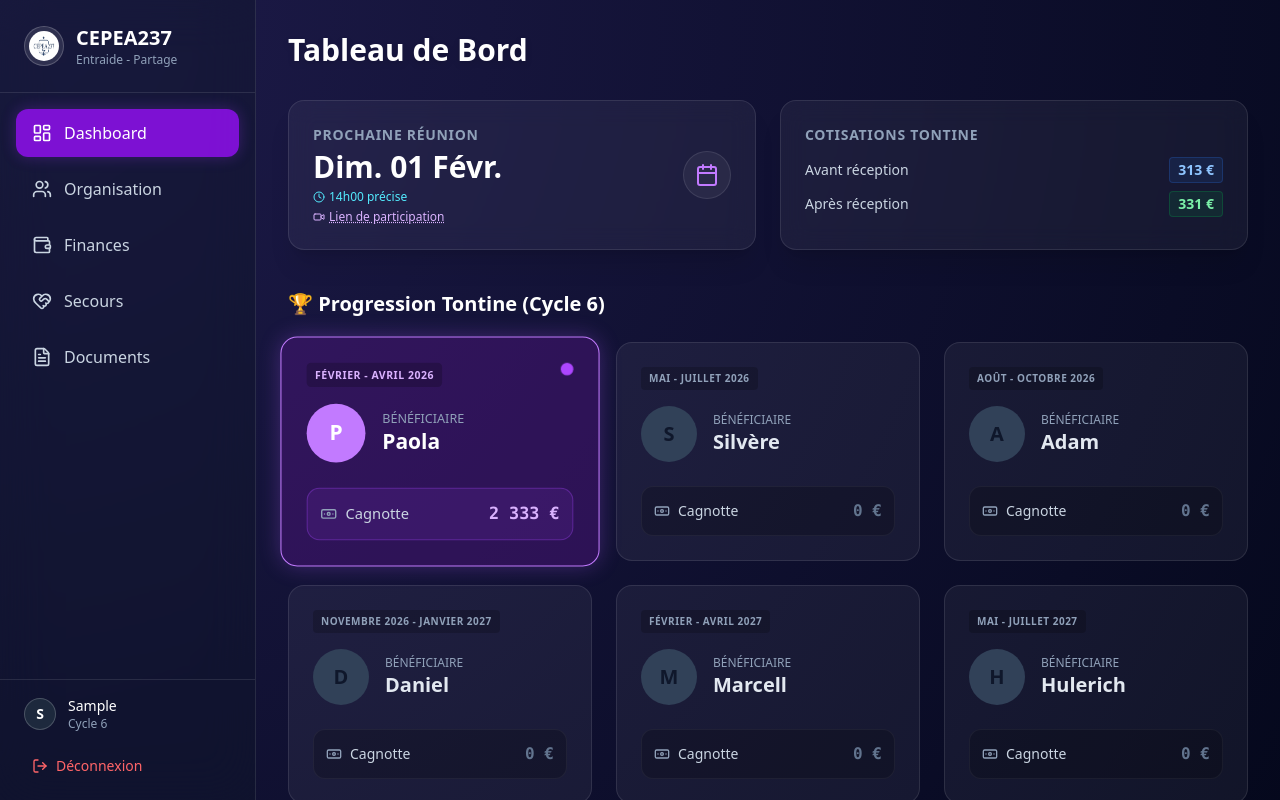
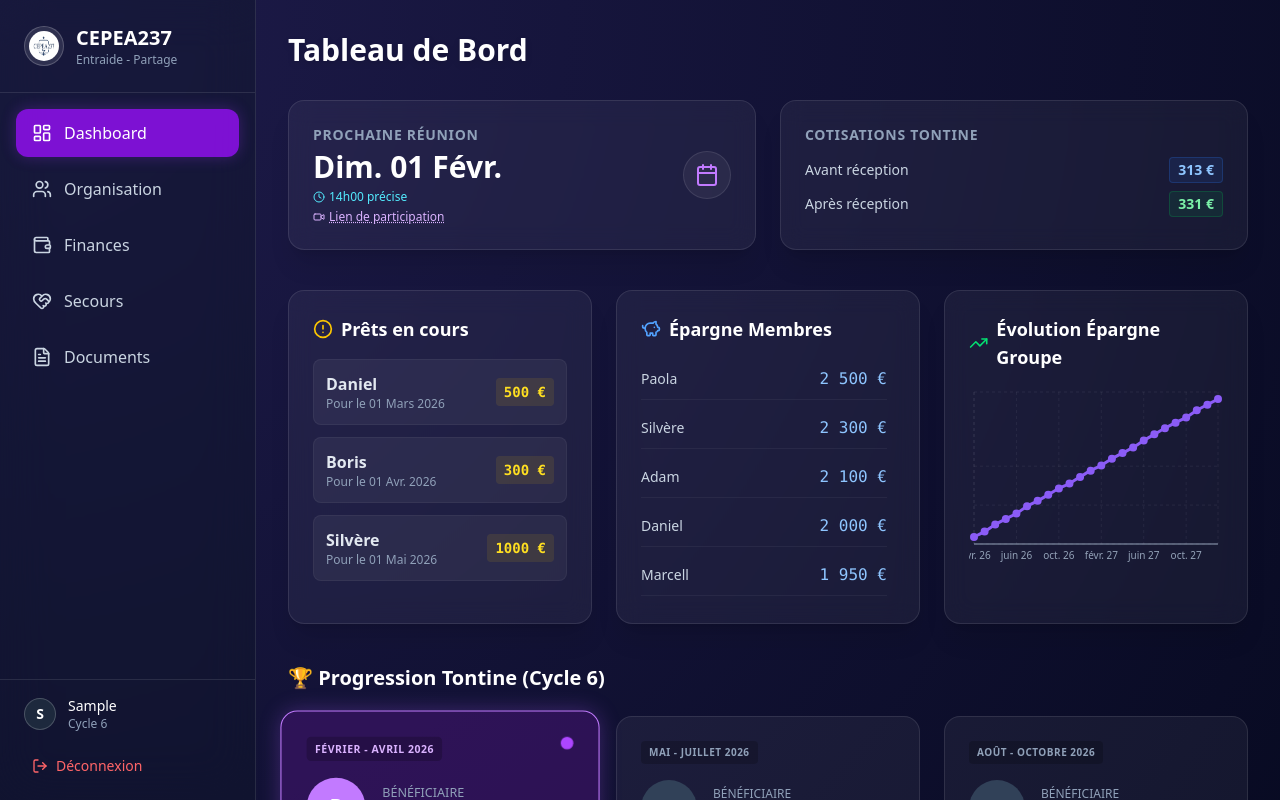
Before and after one commit to nemgp/CEPEA237, a React (Vite) app: page /login in a window 1280 px wide. Both pictures are taken after typing "Sample" into the empty fields and a click on the button "Se connecter". Shown: the top 800 px of the page. Built offline with nearby package versions, Linux system fonts and the light colour scheme.

Commit message:
Add Financial Overview section with loans, savings list, and evolution chart

```diff
--- a/src/pages/Dashboard.tsx
+++ b/src/pages/Dashboard.tsx
@@ -1,8 +1,36 @@
-import { Calendar, CheckCircle, Clock, Banknote, Video } from 'lucide-react';
+import { Calendar, CheckCircle, Clock, Banknote, Video, TrendingUp, AlertCircle, PiggyBank } from 'lucide-react';
+import { LineChart, Line, XAxis, YAxis, CartesianGrid, Tooltip, ResponsiveContainer } from 'recharts';
 
 const MEMBERS = ['Paola', 'Silvère', 'Adam', 'Daniel', 'Marcell', 'Hulerich', 'Yvan', 'Boris'];
 const START_MONTH = 1; // Février (0-indexed)
 const START_YEAR = 2026;
+
+// --- Mock Data ---
+const ACTIVE_LOANS = [
+    { member: 'Daniel', amount: 500, deadline: '01 Mars 2026' },
+    { member: 'Boris', amount: 300, deadline: '01 Avr. 2026' },
+    { member: 'Silvère', amount: 1000, deadline: '01 Mai 2026' },
+];
+
+const MEMBER_SAVINGS = [
+    { member: 'Paola', amount: 2500 },
+    { member: 'Silvère', amount: 2300 },
+    { member: 'Adam', amount: 2100 },
+    { member: 'Daniel', amount: 2000 },
+    { member: 'Marcell', amount: 1950 },
+    { member: 'Hulerich', amount: 1800 },
+    { member: 'Yvan', amount: 1700 },
+    { member: 'Boris', amount: 1500 },
+];
+
+// Génération de données pour la courbe (Période Tontine = 24 mois)
+const SAVINGS_EVOLUTION = Array.from({ length: 24 }, (_, i) => {
+    const date = new Date(START_YEAR, START_MONTH + i, 1);
+    const monthStr = date.toLocaleDateString('fr-FR', { month: 'short', year: '2-digit' });
+    // Simulation simple d'une croissance
+    const total = 12000 + (i * 850) + (Math.random() * 200);
+    return { name: monthStr, montant: Math.round(total) };
+});
 
 // --- Utilitaires Dates ---
 function getFirstSunday(year: number, month: number) {
@@ -119,6 +147,84 @@ export default function Dashboard() {
                 </div>
             </div>
 
+            {/* Nouvelle Section: Gestion Financière (Prêts & Épargne) */}
+            <div className="grid grid-cols-1 lg:grid-cols-3 gap-6 mb-10">
+                {/* Liste des Prêts en cours */}
+                <div className="glass-card lg:col-span-1">
+                    <h2 className="text-lg font-bold mb-4 text-white flex items-center gap-2">
+                        <AlertCircle className="text-yellow-400" size={20} />
+                        Prêts en cours
+                    </h2>
+                    <div className="space-y-3">
+                        {ACTIVE_LOANS.map((loan, idx) => (
+                            <div key={idx} className="bg-white/5 p-3 rounded-lg border border-white/5 flex justify-between items-center">
+                                <div>
+                                    <p className="font-semibold text-slate-200">{loan.member}</p>
+                                    <p className="text-xs text-slate-400">Pour le {loan.deadline}</p>
+                                </div>
+                                <span className="font-mono font-bold text-yellow-300 bg-yellow-400/10 px-2 py-1 rounded text-sm">
+                                    {loan.amount} €
+                                </span>
+                            </div>
+                        ))}
+                    </div>
+                </div>
+
+                {/* Épargne par membre */}
+                <div className="glass-card lg:col-span-1">
+                    <h2 className="text-lg font-bold mb-4 text-white flex items-center gap-2">
+                        <PiggyBank className="text-blue-400" size={20} />
+                        Épargne Membres
+                    </h2>
+                    <div className="space-y-2 max-h-60 overflow-y-auto pr-2 custom-scrollbar">
+                        {MEMBER_SAVINGS.map((saver, idx) => (
+                            <div key={idx} className="flex justify-between items-center py-2 border-b border-white/5 last:border-0">
+                                <span className="text-slate-300 text-sm">{saver.member}</span>
+                                <span className="font-mono font-medium text-blue-300">
+                                    {saver.amount.toLocaleString('fr-FR')} €
+                                </span>
+                            </div>
+                        ))}
+                    </div>
+                </div>
+
+                {/* Évolution Épargne Groupe (Graphique) */}
+                <div className="glass-card lg:col-span-1">
+                    <h2 className="text-lg font-bold mb-4 text-white flex items-center gap-2">
+                        <TrendingUp className="text-green-400" size={20} />
+                        Évolution Épargne Groupe
+                    </h2>
+                    <div className="h-48 w-full">
+                        <ResponsiveContainer width="100%" height="100%">
+                            <LineChart data={SAVINGS_EVOLUTION}>
+                                <CartesianGrid strokeDasharray="3 3" stroke="#ffffff10" />
+                                <XAxis
+                                    dataKey="name"
+                                    stroke="#94a3b8"
+                                    fontSize={10}
+                                    tickLine={false}
+                                    interval={3} // Affiche un label tous les 3 mois env
+                                />
+                                <YAxis hide domain={['dataMin - 1000', 'dataMax + 1000']} />
+                                <Tooltip
+                                    contentStyle={{ backgroundColor: '#1e1b4b', borderColor: '#4c1d95', color: '#fff' }}
+                                    itemStyle={{ color: '#c4b5fd' }}
+                                    formatter={(value: any) => [`${value} €`, 'Épargne']}
+                                />
+                                <Line
+                                    type="monotone"
+                                    dataKey="montant"
+                                    stroke="#8b5cf6"
+                                    strokeWidth={3}
+                                    dot={{ fill: '#8b5cf6', strokeWidth: 2 }}
+                                    activeDot={{ r: 6, fill: '#fff' }}
+                                />
+                            </LineChart>
+                        </ResponsiveContainer>
+                    </div>
+                </div>
+            </div>
+
             {/* Progression Tontine */}
             <h2 className="text-xl font-bold mb-6 text-white flex items-center gap-2">
                 🏆 Progression Tontine (Cycle 6)
@@ -136,7 +242,7 @@ export default function Dashboard() {
                                     ? 'bg-white/5 border-white/5 opacity-60 grayscale'
                                     : 'bg-white/5 border-white/10 hover:bg-white/10'
                             }
-`}
+`                       }
                     >
                         {/* Header Carte */}
                         <div className="flex justify-between items-start mb-4">
```
